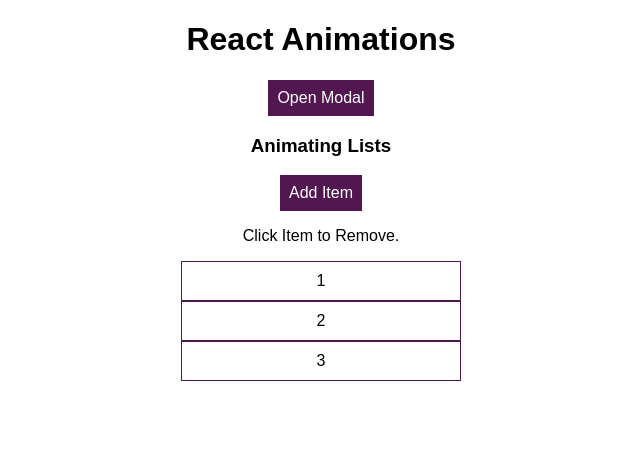
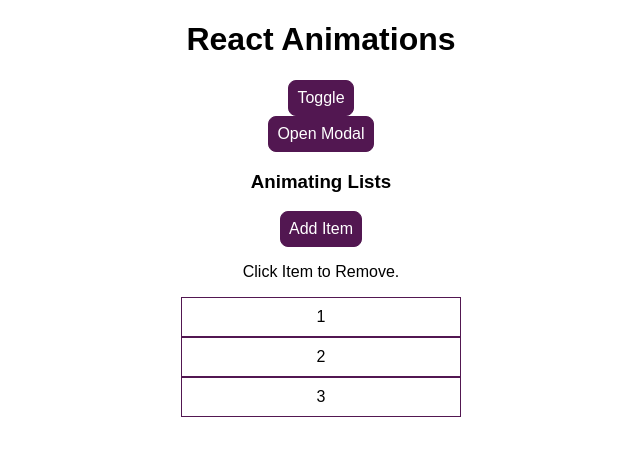
Before and after one commit to W1erzba/ReactAnimations, a React (Create React App) app: page / in a window 1280 px wide. Shown: the top 456 px of the page, without its empty margins (319-959 px from the left). Built offline with nearby package versions, Linux system fonts and the light colour scheme.

Commit message:
added a ReactTransitionGroup and used it to animate dom elements

```diff
--- a/package.json
+++ b/package.json
@@ -5,7 +5,8 @@
   "dependencies": {
     "react": "^16.0.0",
     "react-dom": "^16.0.0",
-    "react-scripts": "^5.0.1"
+    "react-scripts": "^5.0.1",
+    "react-transition-group": "^4.4.5"
   },
   "scripts": {
     "start": "react-scripts start",
--- a/src/App.css
+++ b/src/App.css
@@ -1,3 +1,7 @@
 .App {
-  text-align: center;
+	text-align: center;
 }
+
+.Button {
+	border-radius: 8px;
+}
--- a/src/App.js
+++ b/src/App.js
@@ -1,30 +1,69 @@
-import React, { Component } from "react";
+import React, { Component } from 'react';
+import { Transition } from 'react-transition-group';
 
-import "./App.css";
-import Modal from "./components/Modal/Modal";
-import Backdrop from "./components/Backdrop/Backdrop";
-import List from "./components/List/List";
+import './App.css';
+import Modal from './components/Modal/Modal';
+import Backdrop from './components/Backdrop/Backdrop';
+import List from './components/List/List';
 
 class App extends Component {
 	state = {
-    modalIsOpen: false
-  }
+		modalIsOpen: false,
+		showBlock: false,
+	};
 
 	showModal = () => {
-    this.setState({modalIsOpen: true});
-  }
+		this.setState({ modalIsOpen: true });
+	};
 
 	closeModal = () => {
-    this.setState({modalIsOpen: false});
-  }
+		this.setState({ modalIsOpen: false });
+	};
 
 	render() {
 		return (
-      <div className="App">
+			<div className='App'>
 				<h1>React Animations</h1>
-        <Modal show={this.state.modalIsOpen} closed={this.closeModal}/>
+				<button
+					className='Button'
+					onClick={() =>
+						this.setState((prevState) => ({
+							showBlock: !prevState.showBlock,
+						}))
+					}
+				>
+					Toggle
+				</button>
+				<br />
+				<Transition
+					in={this.state.showBlock}
+					timeout={1000}
+					mountOnEnter
+					unmountOnExit
+				>
+					{(state) => (
+						<div
+							style={{
+								backgroundColor: 'red',
+								width: 100,
+								height: 100,
+								margin: 'auto',
+								transition: 'opacity 1s ease-out',
+								opacity: state === 'exiting' ? 0 : 1,
+							}}
+						></div>
+					)}
+				</Transition>
+
+				{this.state.modalIsOpen ? (
+					<Modal show={this.state.modalIsOpen} closed={this.closeModal} />
+				) : null}
+				{this.state.modalIsOpen ? (
 					<Backdrop show={this.state.modalIsOpen} />
-        <button className="Button" onClick={this.showModal}>Open Modal</button>
+				) : null}
+				<button className='Button' onClick={this.showModal}>
+					Open Modal
+				</button>
 				<h3>Animating Lists</h3>
 				<List />
 			</div>
```
Also changed, not shown: 1 other file (tests, documents, lock files or other folders). Lines whose indentation alone changed are shown as unchanged.
